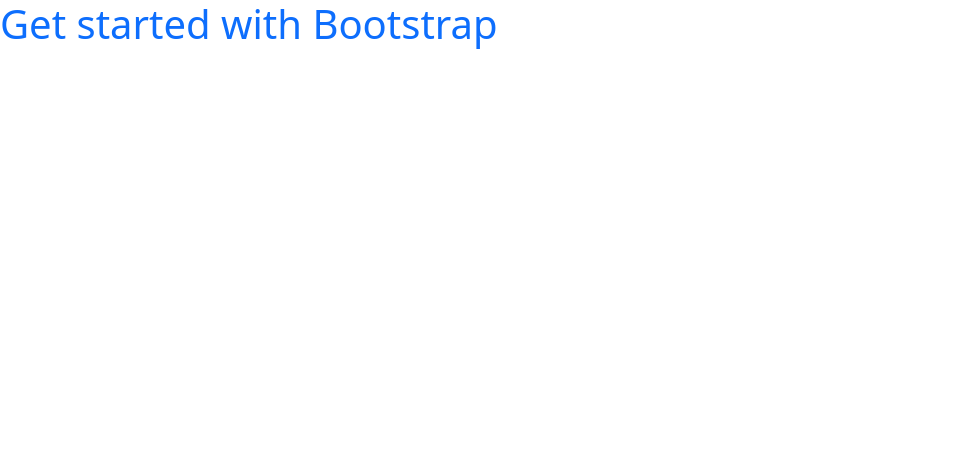
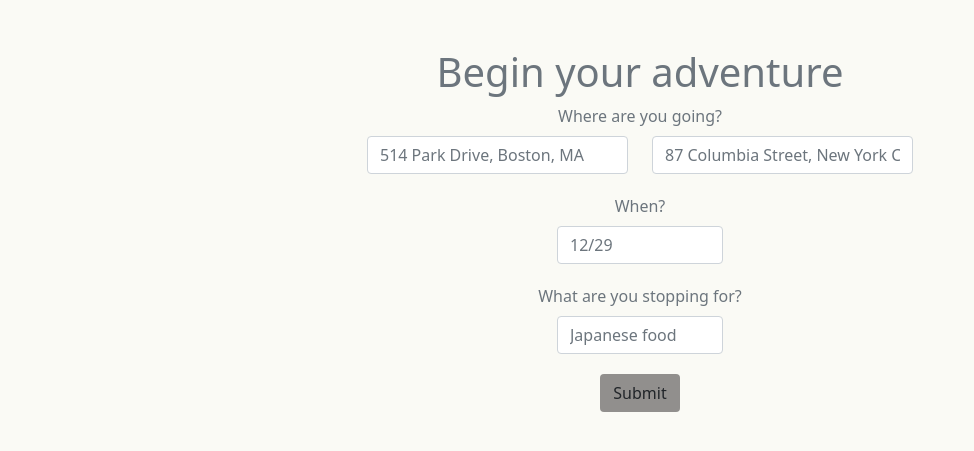
Before and after one commit to varshasing/MunchMap-Odyssey, a Flask app: page / in a window 1280 px wide. Shown: the top 451 px of the page, without its empty margins (0-974 px from the left). Run offline with Flask 3, Linux system fonts and the light colour scheme.

Commit message:
sample user input page

```diff
--- a/Sample/sample.py
+++ b/Sample/sample.py
@@ -1,26 +1,19 @@
-# from flask import Flask
-# app = Flask(__name__)
-
-# @app.route('/')
-# def hello_world():
-#     return 'Flask is great!'
-
-# if __name__ == '__main__':
-#     app.run()
-
-# # Defining the home page of our site
-# @app.route("/")  # this sets the route to this page
-# def home():
-# 	return "Hello! this is the main page <h1>HELLO</h1>"  # some basic inline html
-
-
-from flask import Flask, render_template
+from flask import Flask, render_template, request
 
 app = Flask(__name__)
 
-@app.route("/")
-def home():
-    return render_template("simplebrowser.html")
+@app.route('/')
+def index():
+    return render_template('index.html')
 
-if __name__ == "__main__":
-    app.run()
+@app.route('/submit_form', methods=['POST'])
+def submit_form():
+    if request.method == 'POST':
+        email = request.form['email']  # Access the form data
+
+        # Here you can process the submitted form data (e.g., save to a database, perform operations)
+
+        return f'Thank you for submitting your email: {email}'
+
+if __name__ == '__main__':
+    app.run(debug=True)
--- a/Sample/templates/index.html
+++ b/Sample/templates/index.html
@@ -1,9 +1,82 @@
-<!doctype html>
-<html>
-    <head>
-        <title>Home page</title>
-    </head>
-    <body>
-        <h1>Home Page!</h1>
-    </body>
+<!DOCTYPE html>
+<html lang="en">
+
+<head>
+    <title>My Form with Flask</title>
+    <link href="https://cdn.jsdelivr.net/npm/bootstrap@5.0.2/dist/css/bootstrap.min.css" rel="stylesheet">
+</head>
+<style>
+    body {
+        background-color: #FAFAF5;
+    }
+
+    .btn-custom-color {
+            background-color: #918f8d;
+        }
+</style>
+<body>
+    <div class="container mt-5">
+        <div class="col-md-12 text-center">
+            <h1 class="text-secondary">Begin your adventure</h1>
+        </div>
+
+        <div class="col-md-12 text-center">
+            <p class="text-muted mb-2">Where are you going?</p>
+        </div>
+
+        <form action="/submit_form" method="post" class="row justify-content-center">
+            <div class="col-md-3">
+                <div class="form-group">
+                    <input type="startingpt" class="form-control custom-width" name="startingpt" placeholder="514 Park Drive, Boston, MA">
+                </div>
+            </div>
+
+
+            <div class="col-md-3">
+                <div class="form-group">
+                    <input type="endingpt" class="form-control custom-width" name="endingpt" placeholder="87 Columbia Street, New York City, NY">
+                </div>
+            </div>
+
+            <div class="col-12">
+                <div style="padding: 10px;"></div>
+            </div>
+
+
+            <div class="col-md-12 text-center">
+                <p class="text-muted mb-2">When?</p>
+            </div>
+
+            <div class="col-md-2">
+                <div class="form-group">
+                    <input type="startingtime" class="form-control" id="exampleFormControlInput1" placeholder="12/29">
+                </div>
+            </div>
+
+
+            <div class="col-12">
+                <div style="padding: 10px;"></div>
+            </div>
+
+
+            <div class="col-md-12 text-center">
+                <p class="text-muted mb-2">What are you stopping for?</p>
+            </div>
+
+            <div class="col-md-2">
+                <div class="form-group">
+                    <input type="cuisine" class="form-control" id="exampleFormControlInput1" placeholder="Japanese food">
+                </div>
+            </div>
+
+
+            <div class="col-12 text-center">
+                <div style="padding: 10px;"></div>
+                <button type="submit" class="btn btn-custom-color">Submit</button>
+            </div>
+        </form>
+
+    </div>
+    <script src="https://cdn.jsdelivr.net/npm/bootstrap@5.0.2/dist/js/bootstrap.bundle.min.js"></script>
+</body>
 </html>
```
Also changed, not shown: Sample/simplebrowser.html (deleted, +0 -18 lines).
